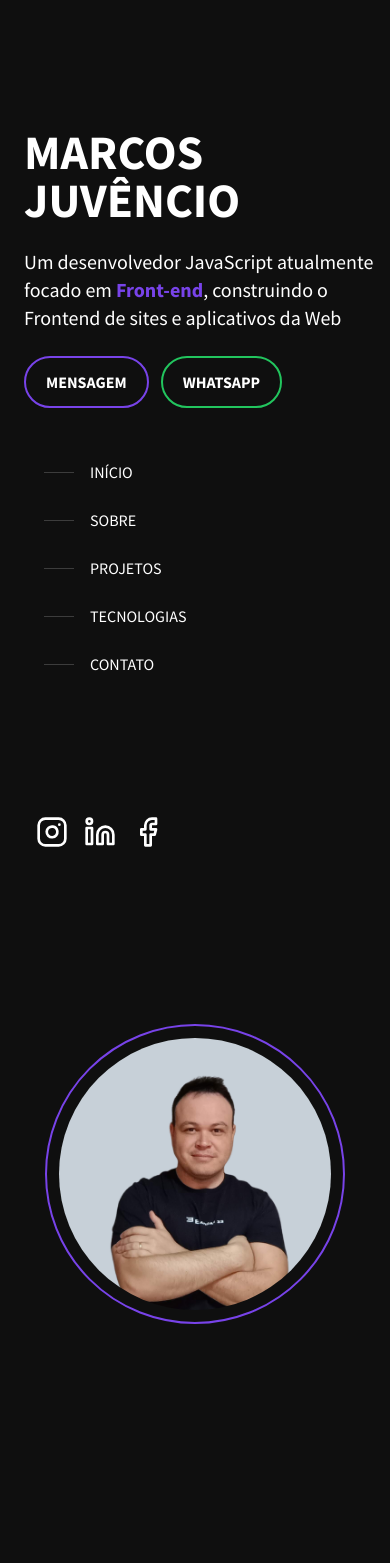
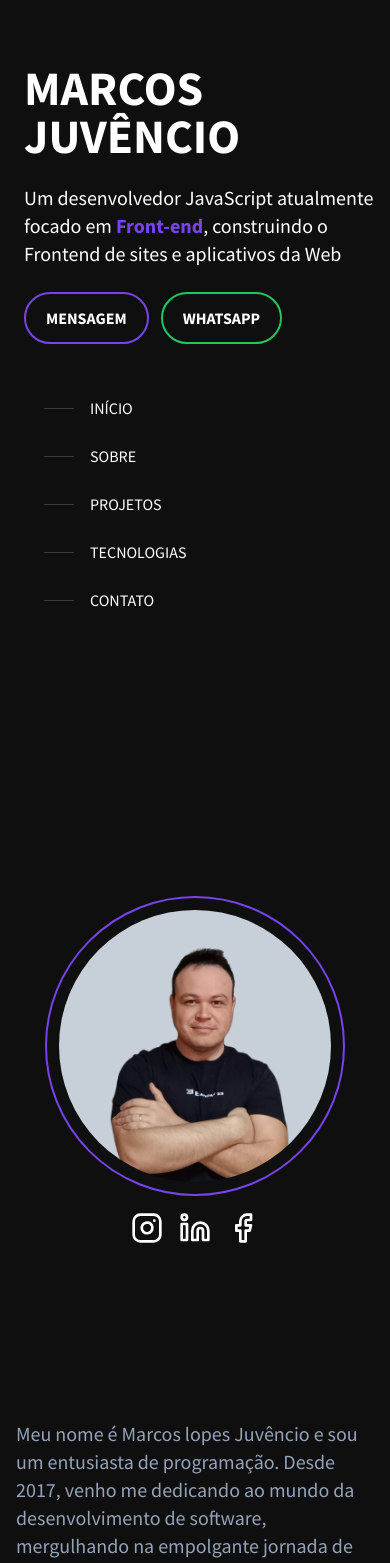
Before and after one commit to devbymarcos/marcoslopes.dev, a Next.js app: page / in a window 390 px wide. Shown: the top 1563 px of the page. Built offline with nearby package versions, Linux system fonts and the light colour scheme.

Commit message:
style: dimuido o padding-top da home

```diff
--- a/app/home/Home.js
+++ b/app/home/Home.js
@@ -1,12 +1,11 @@
 import { source, fira_mono } from "@/app/fonts";
 import Link from "next/link";
-import { Instagram, LinkedinIcon, Facebook } from "lucide-react";
 import Nav from "@/components/menu/Nav";
 
 export default function Home() {
   return (
     <>
-      <section className=" md:fixed w-[400px]  px-2 gap-3 pt-32  ">
+      <section className=" md:fixed w-[400px]  px-2 gap-3 pt-16  ">
         <div className="  ">
           <h1
             className={`text-white text-5xl md:text-[45px] font-black uppercase  ${source.className}`}
@@ -37,23 +36,6 @@ export default function Home() {
           </div>
         </div>
         <Nav />
-        <div>
-          <div className="px-3">
-            <ul>
-              <li className="my-4 flex gap-4">
-                <a href="https://www.instagram.com/devbymarcos">
-                  <Instagram color="#fff" size={32} />
-                </a>
-                <a href="https://www.linkedin.com/in/devbymarcos">
-                  <LinkedinIcon color="#fff" size={32} />
-                </a>
-                <a href="https://www.facebook.com/marcoslopes.ml">
-                  <Facebook color="#fff" size={32} />
-                </a>
-              </li>
-            </ul>
-          </div>
-        </div>
       </section>
     </>
   );
--- a/app/home/avatar/Avatar.js
+++ b/app/home/avatar/Avatar.js
@@ -1,9 +1,10 @@
 import Image from "next/image";
+import { Instagram, LinkedinIcon, Facebook } from "lucide-react";
 
 export default function Avatar() {
   return (
     <>
-      <div className="w-[300px] h-[300px] transition-all rounded-full mx-auto   overflow-hidden  border-2 border-color-purple  my-40 ">
+      <div className="w-[300px] h-[300px] transition-all rounded-full mx-auto   overflow-hidden  border-2 border-color-purple  mt-36 ">
         <Image
           className="object-cover p-3 rounded-full"
           src="/images/avatar/marcos-n.png"
@@ -11,6 +12,21 @@ export default function Avatar() {
           height={300}
         />
       </div>
+      <div className="px-3 flex justify-center">
+        <ul>
+          <li className="my-4 flex gap-4">
+            <a href="https://www.instagram.com/devbymarcos">
+              <Instagram color="#fff" size={32} />
+            </a>
+            <a href="https://www.linkedin.com/in/devbymarcos">
+              <LinkedinIcon color="#fff" size={32} />
+            </a>
+            <a href="https://www.facebook.com/marcoslopes.ml">
+              <Facebook color="#fff" size={32} />
+            </a>
+          </li>
+        </ul>
+      </div>
     </>
   );
 }
```
